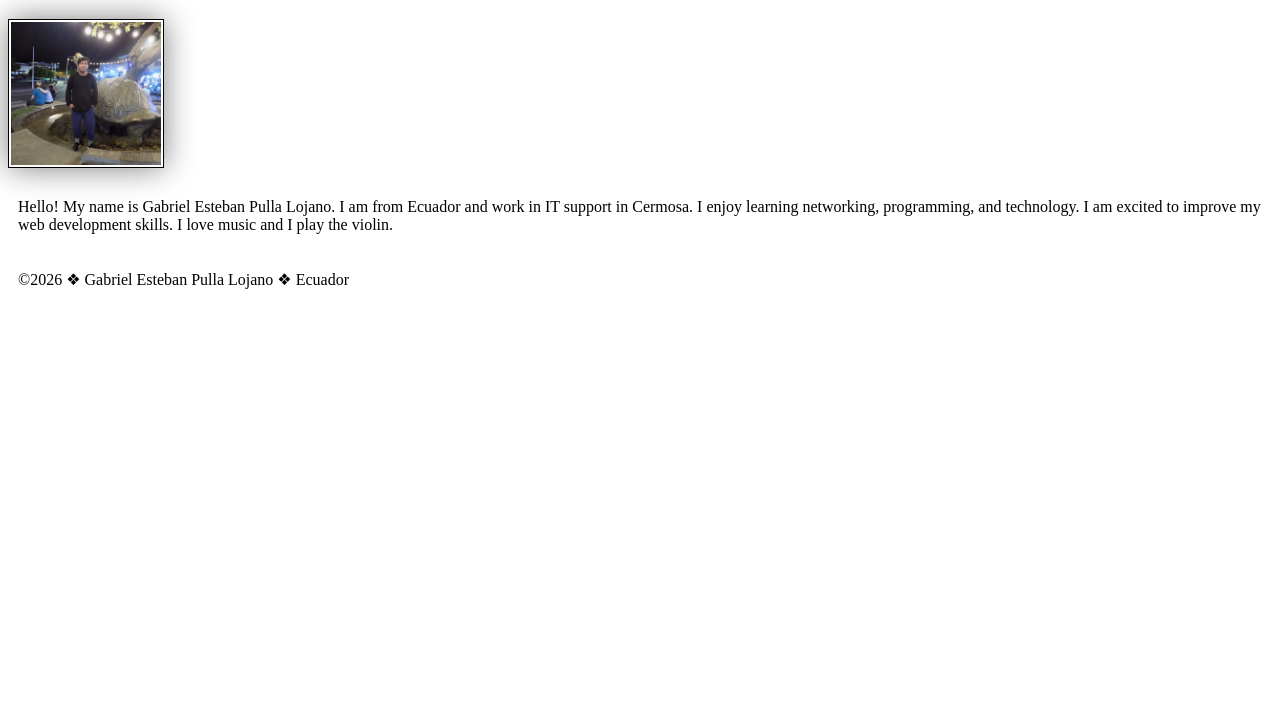
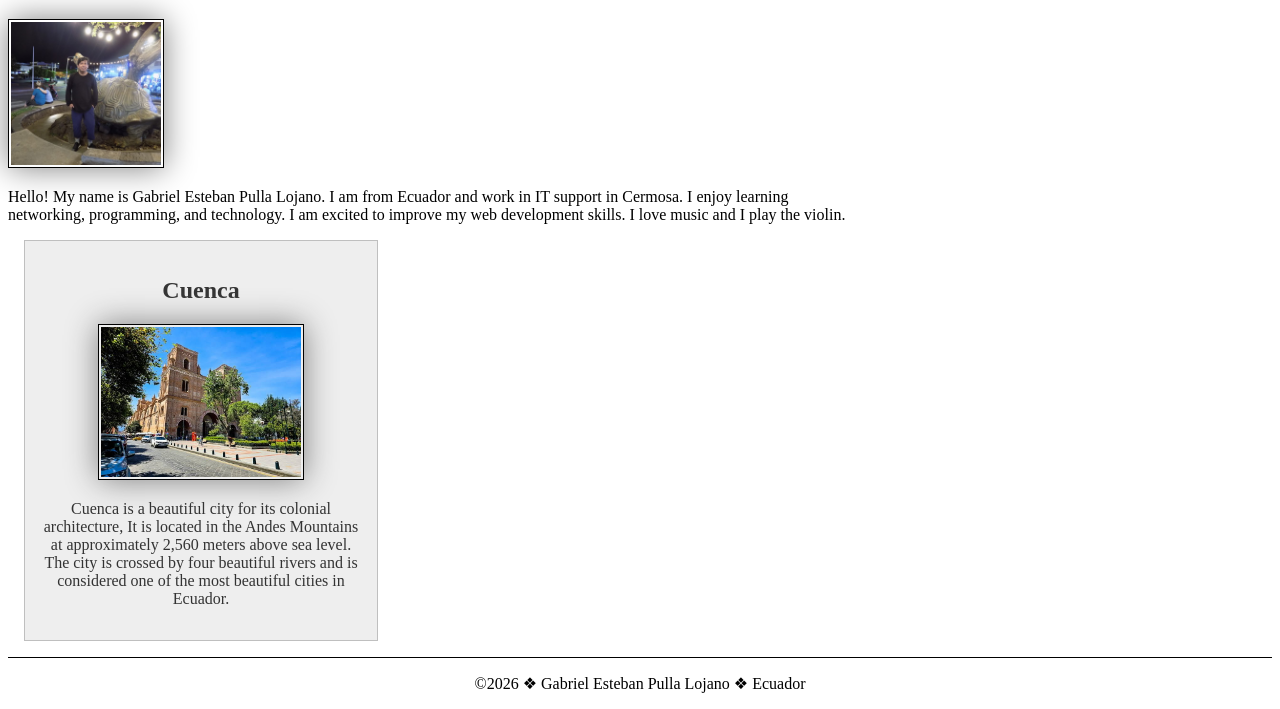
Before and after one commit to GABRIELPULLA/wdd130, a plain HTML site: page index.html in a window 1280 px wide. Shown: the part 205-914 px from the top of the page. Before the commit the page ends 800 px from the top, so only its background shows below. Drawn offline with Linux system fonts and the light colour scheme.

Commit message:
profile2

```diff
--- a/index.html
+++ b/index.html
@@ -6,6 +6,8 @@
     <meta charset="UTF-8">
     <meta name="viewport" content="width=device-width, initial-scale=1.0">
     <title>Gabriel Esteban Pulla Lojano | WDD 130</title>
+    <meta name="description" content="Personal homepage for Gabriel Esteban Pulla Lojano">
+    <meta name="author" content="Gabriel Esteban Pulla Lojano">
     <link rel="stylesheet" href="styles/styles.css">
 </head>
 
@@ -28,6 +30,14 @@
             I love music and I play the violin.
         </p>
     </main>
+    <aside>
+        <h2>Cuenca</h2>
+        <img src="images/cuenca.jpg" alt="Ecuador Landscape">
+        <p>
+            Cuenca is a beautiful city for its colonial architecture,
+            It is located in the Andes Mountains at approximately 2,560 meters above sea level. The city is crossed by four beautiful rivers and is considered one of the most beautiful cities in Ecuador.
+        </p>
+    </aside>
     <footer>
         <p>©2026 ❖ Gabriel Esteban Pulla Lojano ❖ Ecuador</p>
     </footer>
--- a/styles/styles.css
+++ b/styles/styles.css
@@ -22,5 +22,35 @@ img {
 }
 
 p {
-    padding: 10px;
+    padding: 0;
 }
+
+main {
+    max-width: 840px;
+}
+
+aside {
+    width: 20rem;
+    margin: 1rem;
+    border: 1px solid rgb(0 0 0 / 0.2);
+    padding: 1rem;
+    background-color: #eee;
+    color: #333;
+    text-align: center;
+}
+
+aside img {
+    width: 200px;
+    height: auto;
+}
+
+main img {
+    width: 150px;
+    height: auto;
+}
+
+footer {
+    margin-top: 15px;
+    border-top: 1px solid #000;
+    text-align: center;
+}
```
Also changed, not shown: images/cuenca.jpg (added).
